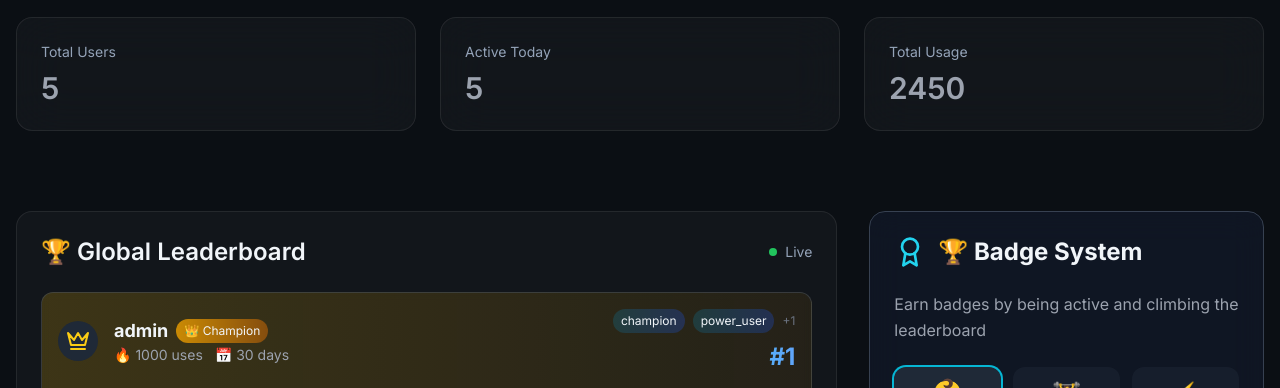
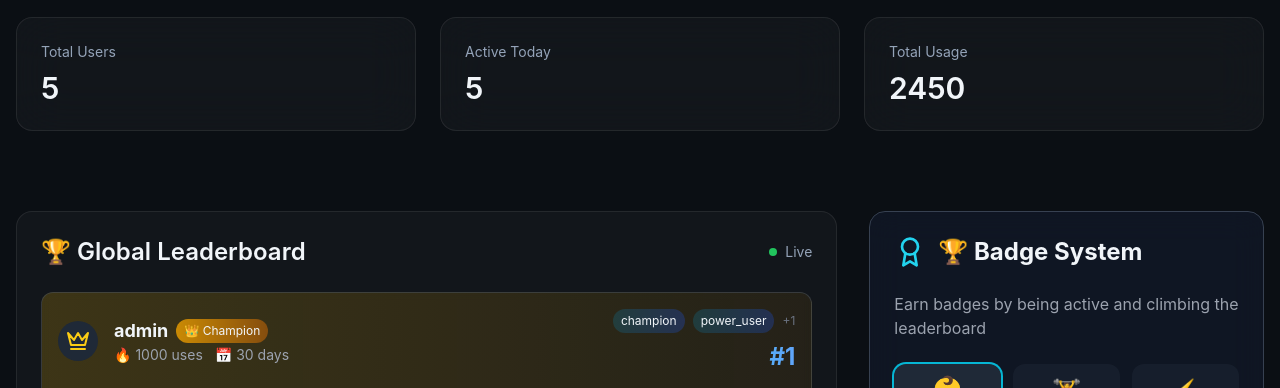
Before and after one commit to DanxyOfficial/upsen, a Next.js app: page / in a window 1280 px wide. Shown: the part 412-800 px from the top of the page. Built offline with nearby package versions, Linux system fonts and the light colour scheme.

Commit message:
Update globals.css

```diff
--- a/styles/globals.css
+++ b/styles/globals.css
@@ -1,37 +1,39 @@
-/* IMPORT HARUS PALING ATAS */
+@import 'tailwindcss/base';
+@import 'tailwindcss/components';
+@import 'tailwindcss/utilities';
+
 @import url('https://fonts.googleapis.com/css2?family=Inter:wght@300;400;500;600;700;800&display=swap');
 
-/* BARU TAILWIND */
-@tailwind base;
-@tailwind components;
-@tailwind utilities;
-
-/* RESET */
+/* FIX YANG TADI SALAH */
 * {
   box-sizing: border-box;
+  padding: 0;
   margin: 0;
-  padding: 0;
 }
 
 html,
 body {
   font-family: 'Inter', system-ui, -apple-system, BlinkMacSystemFont, sans-serif;
-  background-color: #0b0f14;
+  scroll-behavior: smooth;
+  background: radial-gradient(circle at top, #0f172a, #020617);
   color: #e5e7eb;
+}
+
+body {
   overflow-x: hidden;
 }
 
-/* TEXT */
-p {
-  color: #9ca3af;
-  line-height: 1.6;
+/* BIAR GA TERLIHAT KAYAK HTML 2008 */
+main {
+  min-height: 100vh;
 }
 
 /* GLASS */
-.glass {
-  background: rgba(255, 255, 255, 0.05);
+.glass-effect {
+  background: rgba(255, 255, 255, 0.06);
+  backdrop-filter: blur(14px);
+  -webkit-backdrop-filter: blur(14px);
   border: 1px solid rgba(255, 255, 255, 0.08);
-  backdrop-filter: blur(14px);
   border-radius: 16px;
 }
 
```
